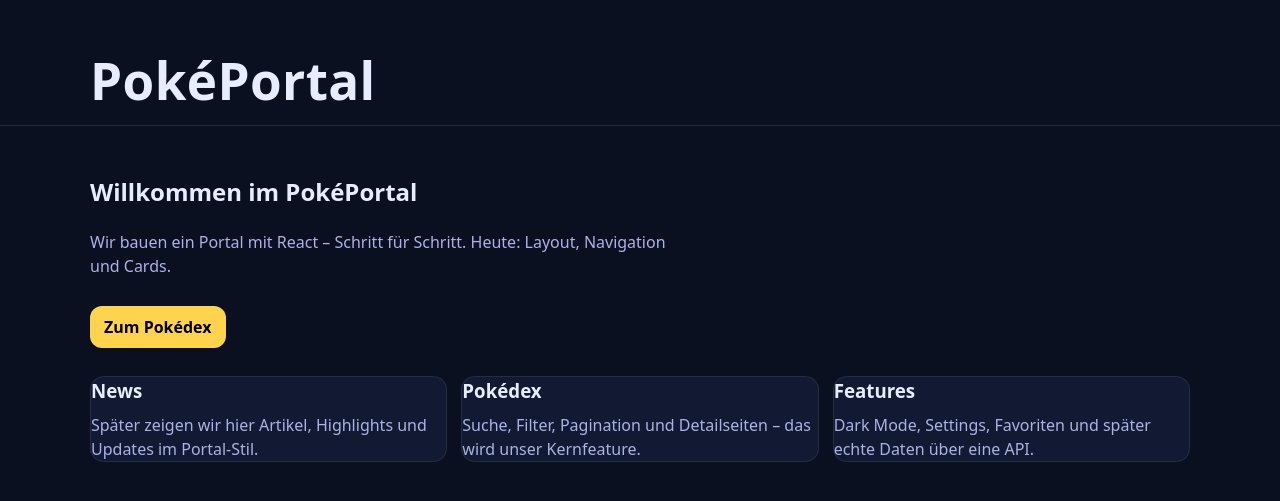
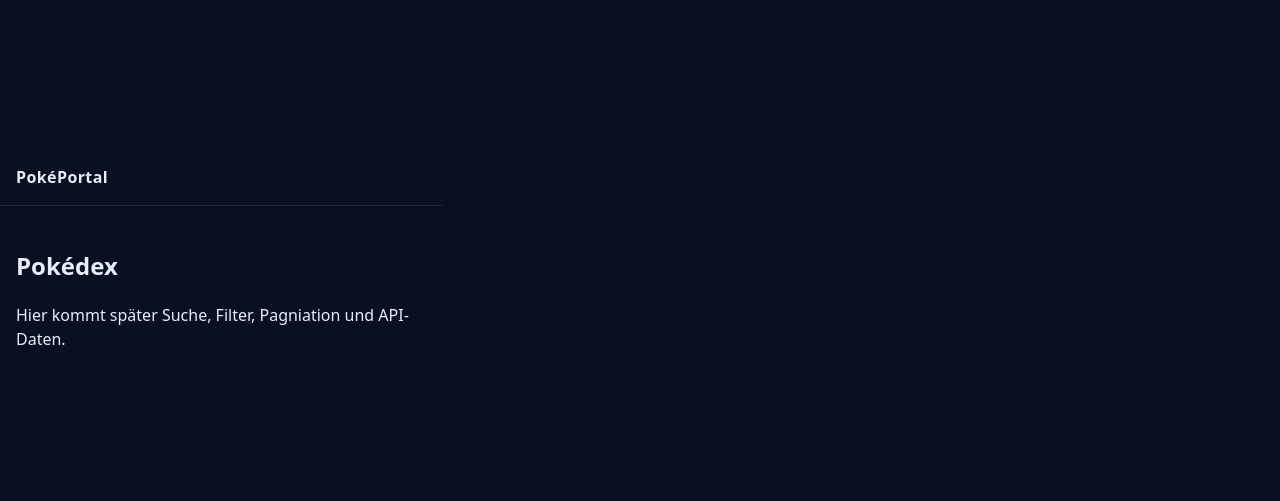
Before and after one commit to Manassee/pokeportal, a React (Vite) app: page /pokedex in a window 1280 px wide. Shown: the part 131-632 px from the top of the page. Built offline with nearby package versions, Linux system fonts and the light colour scheme.

Commit message:
feat: NotFound Route (404) hinzugefügt

```diff
--- a/src/App.jsx
+++ b/src/App.jsx
@@ -1,14 +1,22 @@
+import { Routes, Route } from "react-router-dom";
+
 import Header from "./components/Header";
 import Home from "./pages/Home";
+import Pokedex from "./pages/Pokedex";
+import NotFound from "./pages/NotFound";
 
 
 function App() {
   return (
     <>
-      <Header/>
+      <Header />
 
       <main className="container">
-        <Home/>
+        <Routes>
+          <Route path="/" element={<Home />} />
+          <Route path="/pokedex" element={<Pokedex />} />
+          <Route path="*" element={<NotFound />} />
+        </Routes>
       </main>
     </>
   );
--- a/src/components/Header.jsx
+++ b/src/components/Header.jsx
@@ -1,10 +1,13 @@
+import {Link} from "react-router-dom";
 import Nav from "./Nav";
 
 function Header() {
   return (
     <header className="site-header">
       <div className="container header-inner">
-        <h1 className="logo" href="/">PokéPortal</h1>
+        <Link className="logo" to="/">
+          PokéPortal
+        </Link>
       </div>
     </header>
   );
--- a/src/components/Nav.jsx
+++ b/src/components/Nav.jsx
@@ -1,9 +1,17 @@
 function Nav(){
+    const linkClass = ({ isActive}) =>
+        isActive ? "nav-link nav-link-active" : "nav-link";
     return (
         <nav className="nav">
-            <a className="nav-link" href="/">Home</a>
-            <a className="nav-link" href="/pokedex">Pokédex</a>
-            <a className="nav-link" href="/news">News</a>
+            <NavLink className={linkClass} to="/">
+                Home
+            </NavLink>
+
+            <NavLink className={linkClass} to="/pokedex">
+                Pokedex
+            </NavLink>
+
+
         </nav>
     )
 }
--- /dev/null
+++ b/src/pages/NotFound.jsx
@@ -0,0 +1,13 @@
+import { Link } from "react-router-dom";
+
+function NotFound() {
+  return (
+    <section className="page">
+      <h2>404 – Seite nicht gefunden</h2>
+      <p>Die URL existiert nicht. Geh zurück zur Startseite.</p>
+      <Link className="btn" to="/">Zur Startseite</Link>
+    </section>
+  );
+}
+
+export default NotFound;
--- a/src/styles/base.css
+++ b/src/styles/base.css
@@ -133,3 +133,12 @@
   transform: translateY(-3px);
   box-shadow: 0 10px 25px var(--accent);
 }
+
+.nav-link-active {
+  background: rgba(255 255 255 0.10);
+  color: var(-text);
+}
+
+.page {
+  padding:  22px 0;
+}
```
